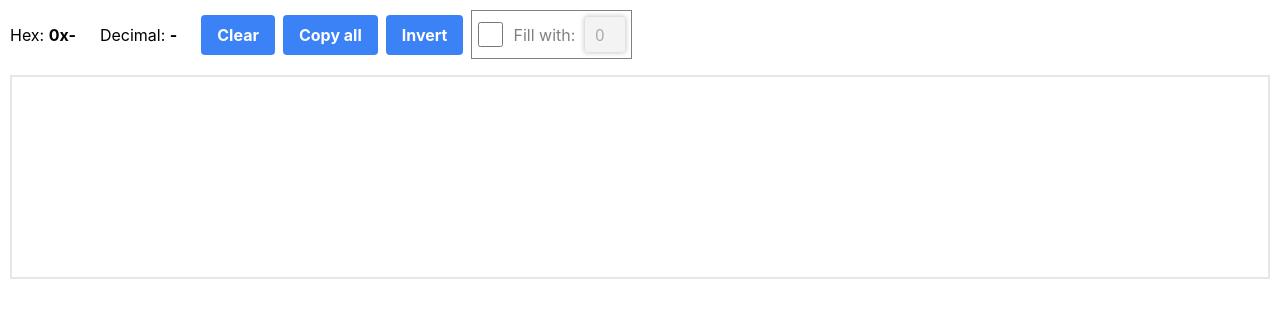
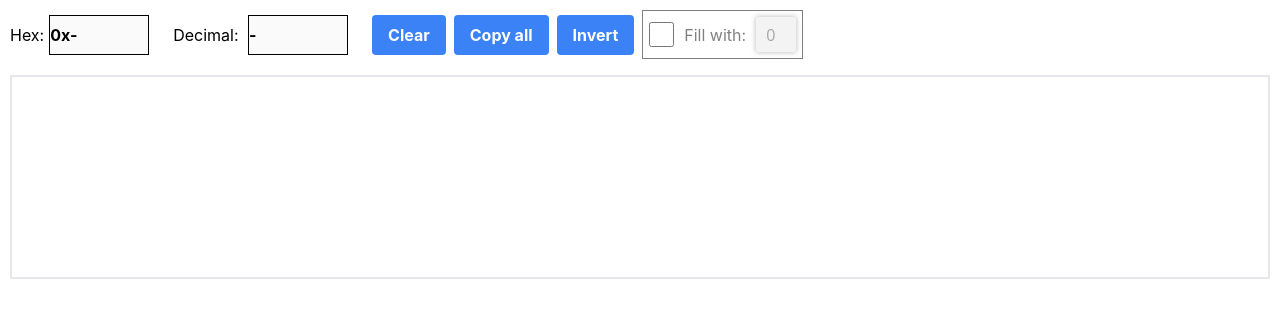
Before and after one commit to PPillau/bitman, a React (Create React App) app: page / in a window 1280 px wide. Shown: the top 318 px of the page. Built offline with nearby package versions, Linux system fonts and the light colour scheme.

Commit message:
Change display values to textboxes for input

```diff
--- a/src/App.js
+++ b/src/App.js
@@ -9,10 +9,14 @@ import { numberWithCommas } from './utils';
 function App() {
   function forceUpdate() {
     setValue(stateRef.current + 1);
+    setDisplayValue('hex', list.getHexValue().toUpperCase());
+    setDisplayValue('dec', numberWithCommas(list.getDecValue()));
   }
 
   const stateRef = useRef();
   const [list, setList] = React.useState(new BitList(''));
+  const [hexVal, setHexVal] = React.useState('0x-');
+  const [decVal, setDecVal] = React.useState('-');
   const [fill, setFill] = React.useState(false);
   const [fillWith, setFillWith] = React.useState('0');
   const [activeInput, setActiveInput] = React.useState(false);
@@ -42,11 +46,9 @@ function App() {
   );
 
   const handleFillChange = React.useCallback((e) => {
-    const target = e.target;
     setFill(!fill);
     list.changeFilling(!fill ? fillWith : '-1');
     forceUpdate();
-    console.log(list.getBitString(true));
   });
 
   const handleFillWithChange = React.useCallback((e) => {
@@ -55,6 +57,19 @@ function App() {
     list.changeFilling(e.target.value);
     forceUpdate();
   });
+
+  const handleValueChange = React.useCallback((e, target) => {});
+
+  const setDisplayValue = (target, val) => {
+    switch (target) {
+      case 'hex':
+        setHexVal('0x' + val);
+        break;
+      case 'dec':
+        setDecVal(val);
+        break;
+    }
+  };
 
   const handleKeyInput = React.useCallback(
     (e) => {
@@ -101,14 +116,22 @@ function App() {
       <div id='updater'>1</div>
       <div className='mb-4 controls'>
         <span className='mr-6'>
-          Hex: <span className='font-bold'>0x</span>
-          <span className='uppercase font-bold'>{list.getHexValue()}</span>
+          Hex:
+          <input
+            className='textbox_val font-bold'
+            type='text'
+            value={hexVal}
+            disabled
+          />
         </span>
         <span className='mr-6'>
           Decimal:{' '}
-          <span className='uppercase font-bold'>
-            {numberWithCommas(list.getDecValue())}
-          </span>
+          <input
+            className='uppercase textbox_val font-bold'
+            type='text'
+            value={decVal}
+            disabled
+          />
         </span>
         <button
           onClick={handleClearClick}
--- a/src/index.css
+++ b/src/index.css
@@ -197,3 +197,10 @@ body {
   display: flex;
   align-items: center;
 }
+
+.textbox_val {
+  border: 1px solid black;
+  margin-left: 5px;
+  width: 100px;
+  height: 40px;
+}
```
